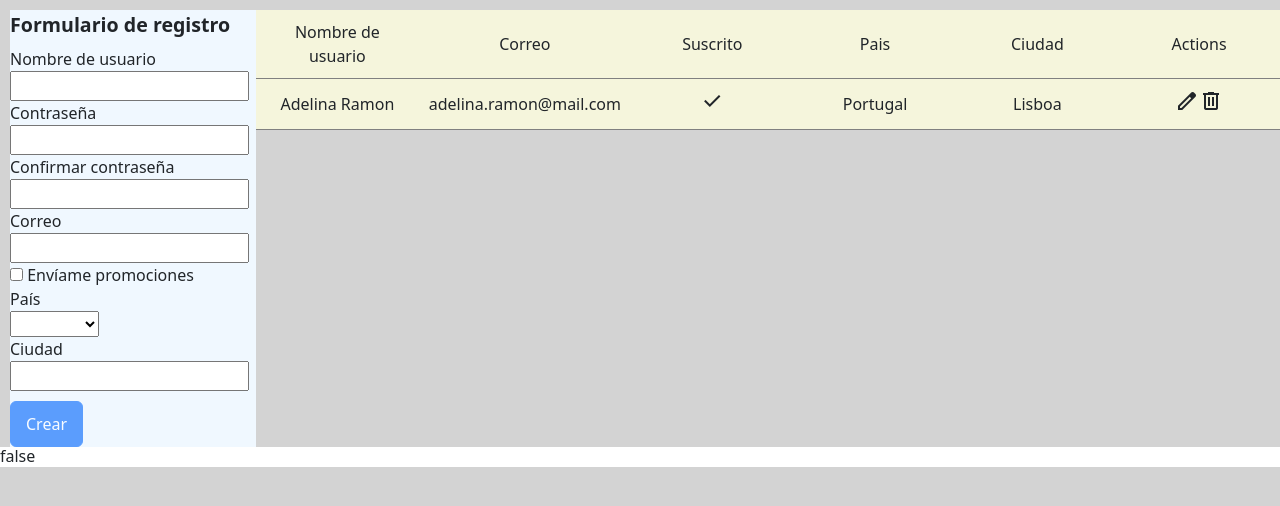
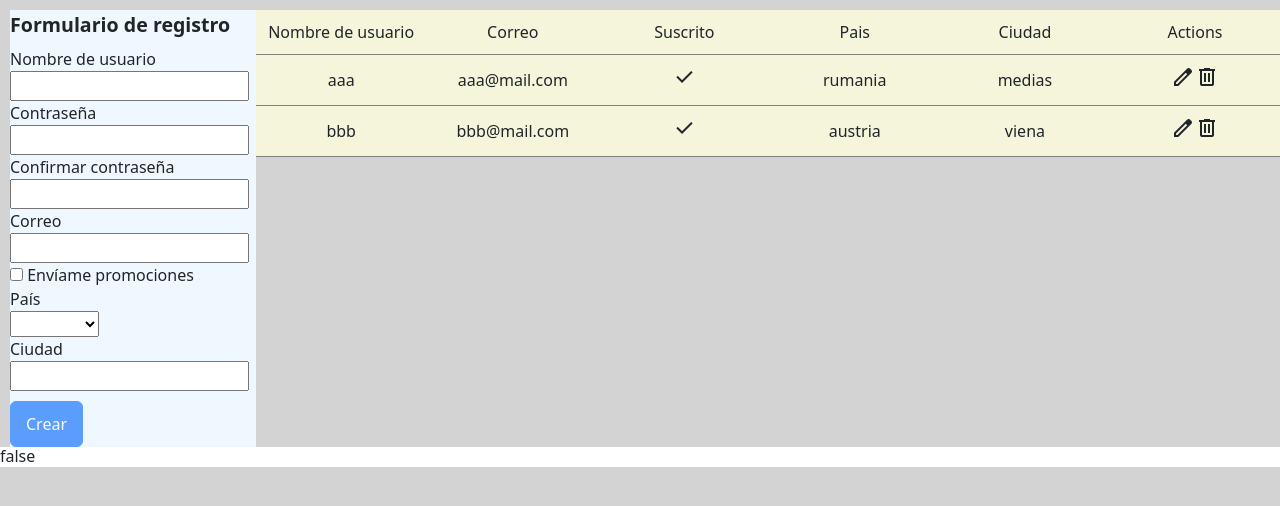
Before and after one commit to danieladbsnt/crud, an Angular app in the folder crud/: page / in a window 1280 px wide. Shown: the top 506 px of the page. Built offline with nearby package versions, Linux system fonts and the light colour scheme.

Commit message:
tried input in ts and added ngfor in html

```diff
--- a/crud/src/app/table/table.component.html
+++ b/crud/src/app/table/table.component.html
@@ -8,17 +8,17 @@
         <td>Ciudad</td>
         <td>Actions</td>
     </tr>
-    <tr>
-        <td>Adelina Ramon</td>
-        <td>adelina.ramon@mail.com</td>
+    <tr *ngFor="let user of users">
+        <td>{{user.username}}</td>
+        <td>{{user.email}}</td>
         <td><span class="material-symbols-outlined">
             done
             </span></td>
-        <td>Portugal</td>
-        <td>Lisboa</td>
-        <td><span class="material-symbols-outlined">
+        <td>{{user.country}}</td>
+        <td>{{user.city}}</td>
+        <td><span (click)="edit()" class="material-symbols-outlined">
             edit
-            </span> <span class="material-symbols-outlined">
+            </span> <span (click)="delete()" class="material-symbols-outlined">
             delete
             </span></td>
     </tr>
@@ -49,20 +49,6 @@
             </span> <span class="material-symbols-outlined">
             delete
             </span></td>
-    </tr>
-    <tr>
-        <td>Adelina Ramon</td>
-        <td>adelina.ramon@mail.com</td>
-        <td><span class="material-symbols-outlined">
-            done
-            </span></td>
-        <td>Portugal</td>
-        <td>Lisboa</td>
-        <td><span class="material-symbols-outlined">
-            edit
-            </span> <span class="material-symbols-outlined">
-            delete
-            </span></td>
     </tr> -->
    </table>
 </div>
--- a/crud/src/app/table/table.component.ts
+++ b/crud/src/app/table/table.component.ts
@@ -1,4 +1,4 @@
-import { Component } from '@angular/core';
+import { Component, Input } from '@angular/core';
 import { FormBuilder, FormGroup, Validators } from '@angular/forms';
 import { User } from '../interfaces/user';
 //import {MatTableModule} from '@angular/material/table';
@@ -10,6 +10,44 @@ import { User } from '../interfaces/user';
 })
 export class TableComponent {
 
-  constructor() { }
+  @Input() formValues!: User[];
+
+public users: User[] = [
+  {
+    username: 'aaa',
+    password: 'aaa',
+    confirmPass: 'aaa',
+    email: 'aaa@mail.com',
+    subscribed: false,
+    country: 'rumania',
+    city: 'medias',
+    id:1
+  },
+  {
+    username: 'bbb',
+    password: 'aaa',
+    confirmPass: 'aaa',
+    email: 'bbb@mail.com',
+    subscribed: false,
+    country: 'austria',
+    city: 'viena',
+    id: 2
+  }
+];
+
+  constructor() {
+    console.log(this.formValues);
+
+  }
+
+edit() {
+  console.log('editando');
 
 }
+
+delete() {
+  console.log( 'borrando');
+
+}
+
+}
```
